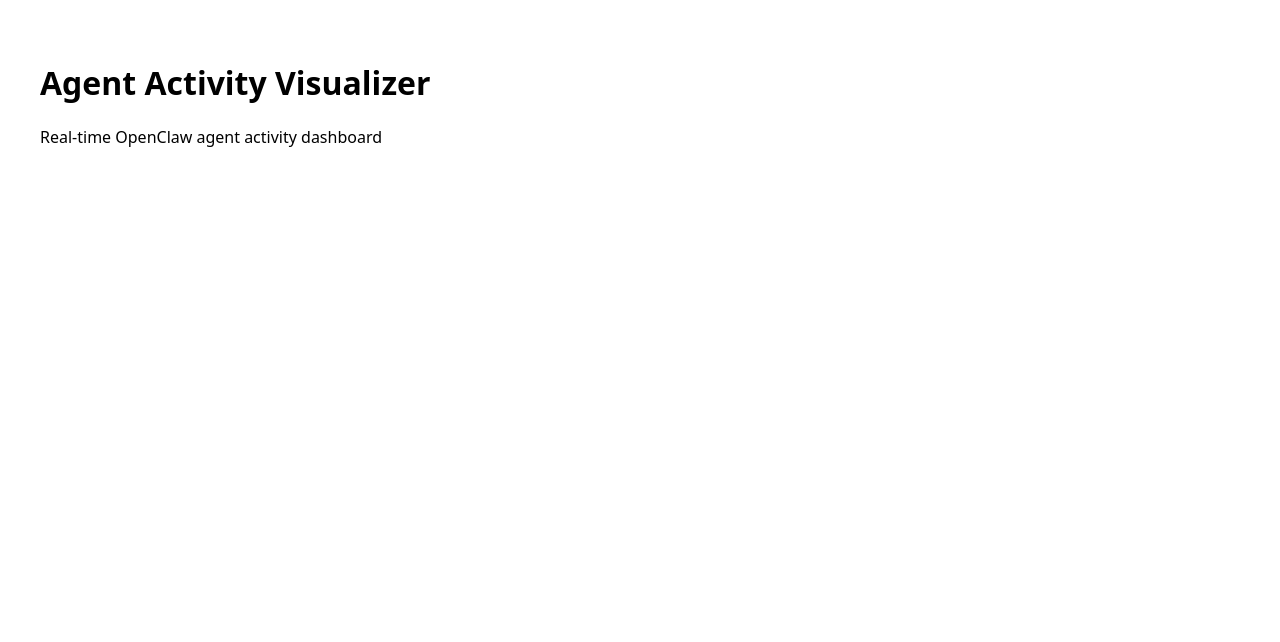
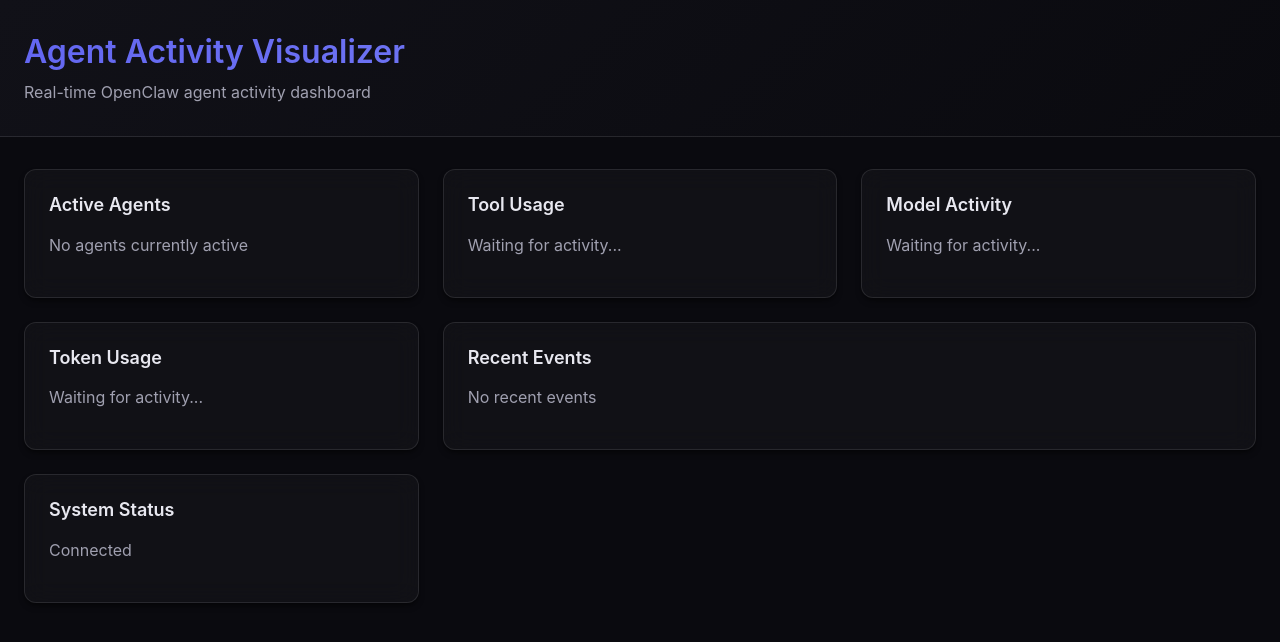
Before and after one commit to hikmetgulsesli/agent-activity-viz, a React (Vite) app: page / in a window 1280 px wide. Shown: the top 642 px of the page. Built offline with nearby package versions, Linux system fonts and the light colour scheme.

Commit message:
feat: US-004 - Create React dashboard shell with dark theme

```diff
--- a/package.json
+++ b/package.json
@@ -5,6 +5,7 @@
   "type": "module",
   "scripts": {
     "build": "tsc && vite build",
+    "build:client": "vite build",
     "dev": "concurrently \"tsc -w\" \"vite\" \"node --watch dist/server/index.js\"",
     "start": "node dist/server/index.js",
     "test": "node --test dist/__tests__/**/*.test.js",
--- /dev/null
+++ b/src/client/App.css
@@ -0,0 +1,89 @@
+.app {
+  min-height: 100vh;
+  display: flex;
+  flex-direction: column;
+}
+
+.app-header {
+  padding: var(--spacing-xl) var(--spacing-lg);
+  background: linear-gradient(
+    135deg,
+    var(--color-bg-secondary) 0%,
+    var(--color-bg-primary) 100%
+  );
+  border-bottom: 1px solid var(--color-border);
+}
+
+.app-header h1 {
+  margin-bottom: var(--spacing-sm);
+  background: linear-gradient(
+    135deg,
+    var(--color-accent) 0%,
+    var(--color-accent-hover) 100%
+  );
+  -webkit-background-clip: text;
+  -webkit-text-fill-color: transparent;
+  background-clip: text;
+}
+
+.app-subtitle {
+  color: var(--color-text-secondary);
+  font-size: var(--font-size-base);
+  margin-bottom: 0;
+}
+
+.app-main {
+  flex: 1;
+  padding: var(--spacing-xl) var(--spacing-lg);
+  overflow-y: auto;
+}
+
+.dashboard-grid {
+  display: grid;
+  gap: var(--spacing-lg);
+  grid-template-columns: repeat(3, 1fr);
+}
+
+/* Desktop (default): 3 columns */
+@media (min-width: 1024px) {
+  .dashboard-grid {
+    grid-template-columns: repeat(3, 1fr);
+  }
+}
+
+/* Tablet: 2 columns */
+@media (max-width: 1023px) and (min-width: 640px) {
+  .dashboard-grid {
+    grid-template-columns: repeat(2, 1fr);
+  }
+}
+
+/* Mobile: 1 column */
+@media (max-width: 639px) {
+  .dashboard-grid {
+    grid-template-columns: 1fr;
+  }
+
+  .app-header {
+    padding: var(--spacing-lg) var(--spacing-md);
+  }
+
+  .app-main {
+    padding: var(--spacing-lg) var(--spacing-md);
+  }
+
+  .app-header h1 {
+    font-size: var(--font-size-2xl);
+  }
+}
+
+/* Card specific styling */
+.card-events {
+  grid-column: span 2;
+}
+
+@media (max-width: 639px) {
+  .card-events {
+    grid-column: span 1;
+  }
+}
--- a/src/client/App.tsx
+++ b/src/client/App.tsx
@@ -1,10 +1,43 @@
 import React from 'react';
+import GlassCard from './components/GlassCard';
+import './styles/global.css';
+import './App.css';
 
 function App(): React.ReactElement {
   return (
-    <div style={{ padding: '2rem', fontFamily: 'system-ui, sans-serif' }}>
-      <h1>Agent Activity Visualizer</h1>
-      <p>Real-time OpenClaw agent activity dashboard</p>
+    <div className="app">
+      <header className="app-header">
+        <h1>Agent Activity Visualizer</h1>
+        <p className="app-subtitle">Real-time OpenClaw agent activity dashboard</p>
+      </header>
+
+      <main className="app-main">
+        <div className="dashboard-grid">
+          <GlassCard title="Active Agents" className="card-agents">
+            <p>No agents currently active</p>
+          </GlassCard>
+
+          <GlassCard title="Tool Usage" className="card-tools">
+            <p>Waiting for activity...</p>
+          </GlassCard>
+
+          <GlassCard title="Model Activity" className="card-models">
+            <p>Waiting for activity...</p>
+          </GlassCard>
+
+          <GlassCard title="Token Usage" className="card-tokens">
+            <p>Waiting for activity...</p>
+          </GlassCard>
+
+          <GlassCard title="Recent Events" className="card-events">
+            <p>No recent events</p>
+          </GlassCard>
+
+          <GlassCard title="System Status" className="card-status">
+            <p>Connected</p>
+          </GlassCard>
+        </div>
+      </main>
     </div>
   );
 }
--- /dev/null
+++ b/src/client/components/GlassCard.css
@@ -0,0 +1,27 @@
+.glass-card {
+  background: var(--glass-bg);
+  backdrop-filter: blur(var(--glass-blur));
+  -webkit-backdrop-filter: blur(var(--glass-blur));
+  border: 1px solid var(--glass-border);
+  border-radius: var(--radius-lg);
+  padding: var(--spacing-lg);
+  box-shadow: var(--shadow-md);
+  transition: all var(--transition-base);
+}
+
+.glass-card:hover {
+  background: var(--color-surface-hover);
+  border-color: var(--color-border);
+  box-shadow: var(--shadow-lg);
+}
+
+.glass-card-title {
+  margin-bottom: var(--spacing-md);
+  color: var(--color-text-primary);
+  font-size: var(--font-size-lg);
+  font-weight: 600;
+}
+
+.glass-card-content {
+  color: var(--color-text-secondary);
+}
--- /dev/null
+++ b/src/client/components/GlassCard.tsx
@@ -0,0 +1,21 @@
+import React from 'react';
+import './GlassCard.css';
+
+interface GlassCardProps {
+  children: React.ReactNode;
+  className?: string;
+  title?: string;
+}
+
+function GlassCard({ children, className = '', title }: GlassCardProps): React.ReactElement {
+  return (
+    <div className={`glass-card ${className}`}>
+      {title && <h3 className="glass-card-title">{title}</h3>}
+      <div className="glass-card-content">
+        {children}
+      </div>
+    </div>
+  );
+}
+
+export default GlassCard;
--- /dev/null
+++ b/src/client/styles/global.css
@@ -0,0 +1,158 @@
+/* CSS Reset */
+*,
+*::before,
+*::after {
+  box-sizing: border-box;
+  margin: 0;
+  padding: 0;
+}
+
+/* CSS Variables - Dark Theme */
+:root {
+  /* Colors */
+  --color-bg-primary: #0a0a0f;
+  --color-bg-secondary: #111118;
+  --color-bg-tertiary: #1a1a24;
+  --color-surface: rgba(255, 255, 255, 0.05);
+  --color-surface-hover: rgba(255, 255, 255, 0.08);
+  --color-border: rgba(255, 255, 255, 0.1);
+  --color-text-primary: #e8e8f0;
+  --color-text-secondary: #a0a0b0;
+  --color-text-tertiary: #707080;
+  --color-accent: #6366f1;
+  --color-accent-hover: #818cf8;
+  --color-success: #10b981;
+  --color-warning: #f59e0b;
+  --color-error: #ef4444;
+
+  /* Spacing */
+  --spacing-xs: 0.25rem;
+  --spacing-sm: 0.5rem;
+  --spacing-md: 1rem;
+  --spacing-lg: 1.5rem;
+  --spacing-xl: 2rem;
+  --spacing-2xl: 3rem;
+  --spacing-3xl: 4rem;
+
+  /* Typography */
+  --font-family-base: -apple-system, BlinkMacSystemFont, 'Segoe UI', 'Roboto', 'Oxygen', 'Ubuntu', 'Cantarell', 'Fira Sans', 'Droid Sans', 'Helvetica Neue', sans-serif;
+  --font-family-mono: 'SF Mono', 'Monaco', 'Inconsolata', 'Fira Code', 'Droid Sans Mono', 'Source Code Pro', monospace;
+  --font-size-xs: 0.75rem;
+  --font-size-sm: 0.875rem;
+  --font-size-base: 1rem;
+  --font-size-lg: 1.125rem;
+  --font-size-xl: 1.25rem;
+  --font-size-2xl: 1.5rem;
+  --font-size-3xl: 2rem;
+  --line-height-tight: 1.25;
+  --line-height-normal: 1.5;
+  --line-height-relaxed: 1.75;
+
+  /* Border Radius */
+  --radius-sm: 0.25rem;
+  --radius-md: 0.5rem;
+  --radius-lg: 0.75rem;
+  --radius-xl: 1rem;
+
+  /* Shadows */
+  --shadow-sm: 0 1px 2px 0 rgba(0, 0, 0, 0.3);
+  --shadow-md: 0 4px 6px -1px rgba(0, 0, 0, 0.4), 0 2px 4px -1px rgba(0, 0, 0, 0.3);
+  --shadow-lg: 0 10px 15px -3px rgba(0, 0, 0, 0.5), 0 4px 6px -2px rgba(0, 0, 0, 0.3);
+  --shadow-xl: 0 20px 25px -5px rgba(0, 0, 0, 0.6), 0 10px 10px -5px rgba(0, 0, 0, 0.3);
+
+  /* Transitions */
+  --transition-fast: 150ms ease-in-out;
+  --transition-base: 250ms ease-in-out;
+  --transition-slow: 350ms ease-in-out;
+
+  /* Glass Morphism */
+  --glass-bg: rgba(255, 255, 255, 0.03);
+  --glass-border: rgba(255, 255, 255, 0.1);
+  --glass-blur: 12px;
+}
+
+/* Base Styles */
+html {
+  font-size: 16px;
+  -webkit-font-smoothing: antialiased;
+  -moz-osx-font-smoothing: grayscale;
+}
+
+body {
+  font-family: var(--font-family-base);
+  font-size: var(--font-size-base);
+  line-height: var(--line-height-normal);
+  color: var(--color-text-primary);
+  background-color: var(--color-bg-primary);
+  min-height: 100vh;
+}
+
+/* Typography */
+h1, h2, h3, h4, h5, h6 {
+  line-height: var(--line-height-tight);
+  font-weight: 600;
+  color: var(--color-text-primary);
+}
+
+h1 {
+  font-size: var(--font-size-3xl);
+}
+
+h2 {
+  font-size: var(--font-size-2xl);
+}
+
+h3 {
+  font-size: var(--font-size-xl);
+}
+
+h4 {
+  font-size: var(--font-size-lg);
+}
+
+p {
+  margin-bottom: var(--spacing-md);
+}
+
+a {
+  color: var(--color-accent);
+  text-decoration: none;
+  transition: color var(--transition-fast);
+}
+
+a:hover {
+  color: var(--color-accent-hover);
+}
+
+code {
+  font-family: var(--font-family-mono);
+  font-size: var(--font-size-sm);
+  background-color: var(--color-bg-tertiary);
+  padding: 0.125rem 0.25rem;
+  border-radius: var(--radius-sm);
+}
+
+/* Scrollbar Styling */
+::-webkit-scrollbar {
+  width: 8px;
+  height: 8px;
+}
+
+::-webkit-scrollbar-track {
+  background: var(--color-bg-secondary);
+}
+
+::-webkit-scrollbar-thumb {
+  background: var(--color-border);
+  border-radius: var(--radius-sm);
+}
+
+::-webkit-scrollbar-thumb:hover {
+  background: var(--color-surface-hover);
+}
+
+/* Selection */
+::selection {
+  background-color: var(--color-accent);
+  color: var(--color-bg-primary);
+}
```
Also changed, not shown: 1 other file (tests, documents, lock files or other folders).
